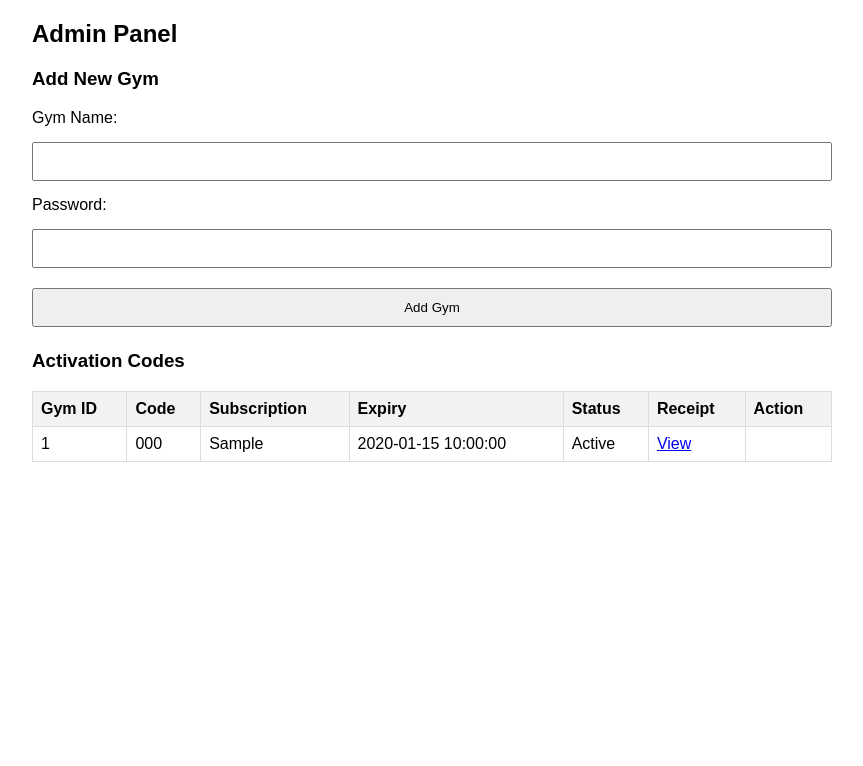
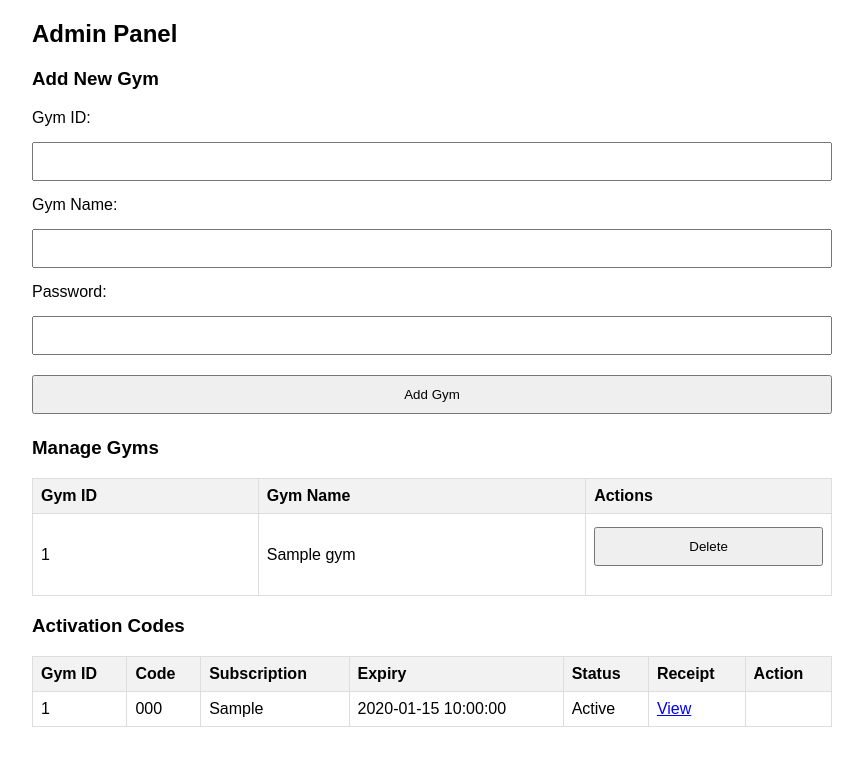
Before and after one commit to YRViP/YActive-site, a Flask app: page /admin in a window 1280 px wide. Shown: the top 766 px of the page, without its empty margins (208-1071 px from the left). Run offline with Flask 3, Linux system fonts and the light colour scheme; tables that the repository leaves empty hold one stand-in row (values such as "Sample post").

Commit message:
Add Gym ID field and display gyms in admin page

```diff
--- a/web/templates/admin.html
+++ b/web/templates/admin.html
@@ -43,12 +43,38 @@
 <h3>Add New Gym</h3>
 <form method="post">
     <input type="hidden" name="add_gym" value="1">
+    <label>Gym ID:</label>
+    <input type="text" name="gym_id" required>
     <label>Gym Name:</label>
     <input type="text" name="gym_name" required>
     <label>Password:</label>
     <input type="password" name="gym_password" required>
     <button type="submit">Add Gym</button>
 </form>
+<h3>Manage Gyms</h3>
+<table>
+    <tr>
+        <th>Gym ID</th>
+        <th>Gym Name</th>
+        <th>Actions</th>
+    </tr>
+    {% for gym in gyms %}
+    <tr>
+        <td>{{ gym.id }}</td>
+        <td>{{ gym.name }}</td>
+        <td>
+            <form method="post" action="{{ url_for('delete_gym') }}">
+                <input type="hidden" name="gym_id" value="{{ gym.id }}">
+                <button type="submit">Delete</button>
+            </form>
+        </td>
+    </tr>
+    {% else %}
+    <tr>
+        <td colspan="3">No gyms found.</td>
+    </tr>
+    {% endfor %}
+</table>
 <h3>Activation Codes</h3>
 <table>
     <tr>
@@ -78,6 +104,10 @@
             {% endif %}
         </td>
     </tr>
+    {% else %}
+    <tr>
+        <td colspan="7">No activation codes found.</td>
+    </tr>
     {% endfor %}
 </table>
 {% endblock %}
```
